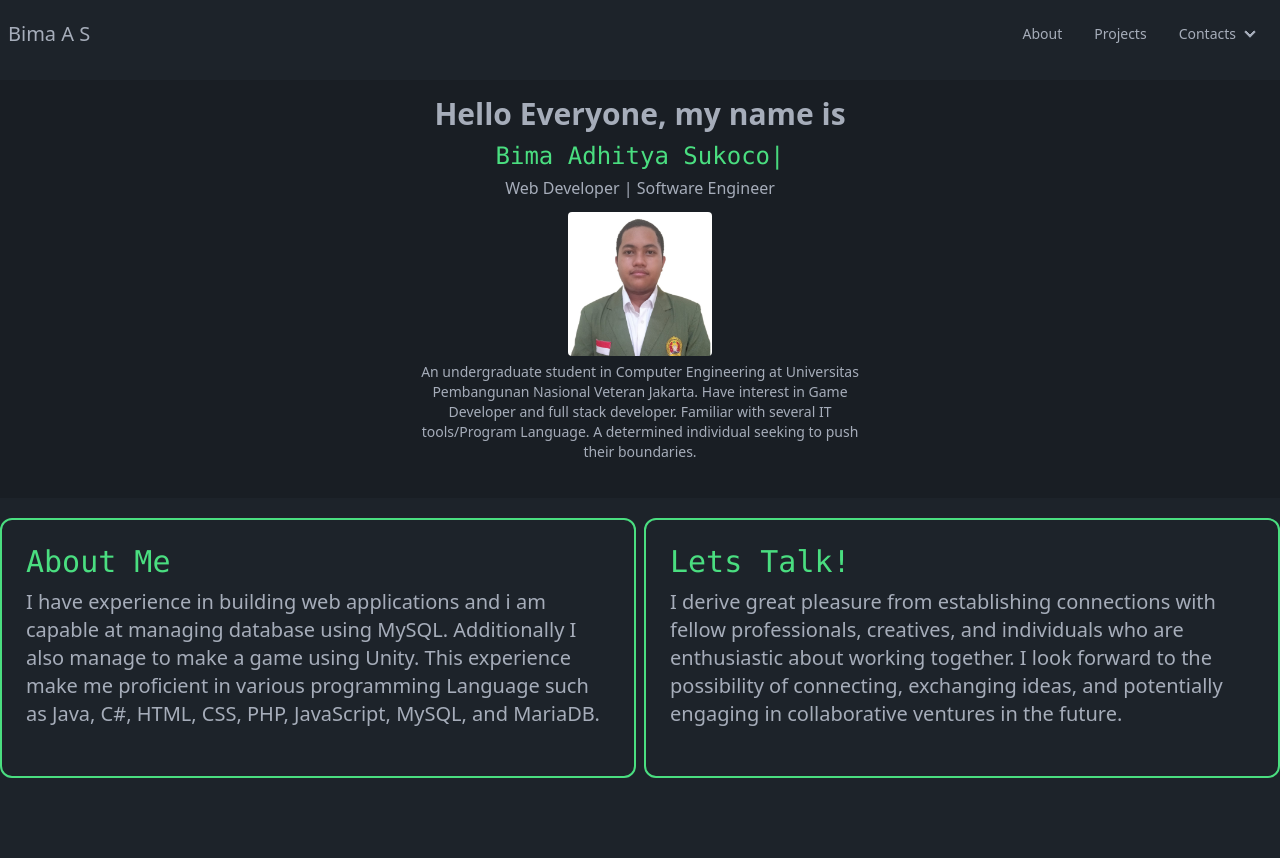
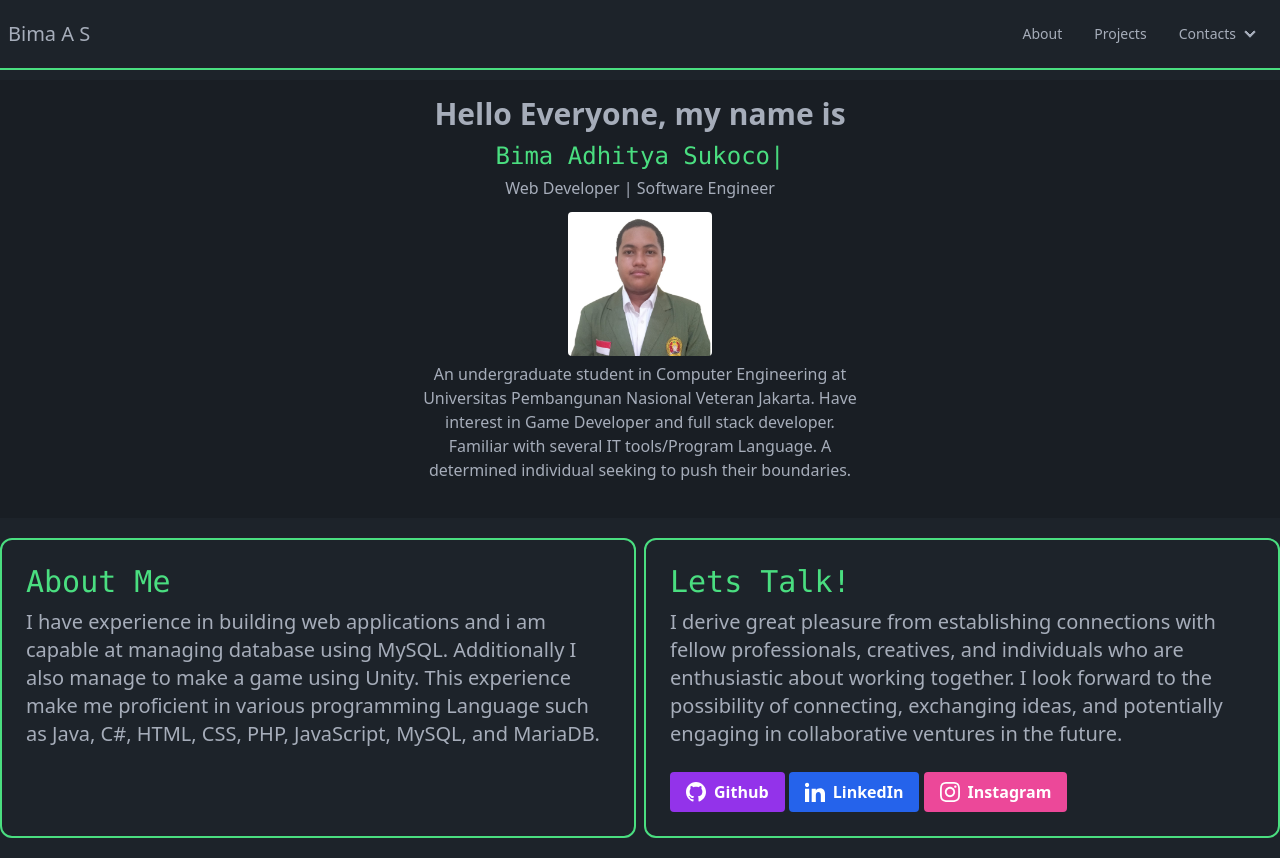
Before and after one commit to BimaAdhityaS/Portofolio, a website: page index.html in a window 1280 px wide. Before the commit the page ends 800 px from the top, so only its background shows below. Drawn offline with nearby package versions, Linux system fonts and the light colour scheme.

Commit message:
Improving Some UI element

```diff
--- a/index.html
+++ b/index.html
@@ -7,31 +7,7 @@
     <link href="/dist/output.css" rel="stylesheet">
 </head>
 
-<!-- <header>
-    <div class="navbar bg-base-100 fixed">
-        <div class="flex-1">
-            <h2 class="text-xl">Bima A S</h2>
-        </div>
-        <div class="flex-none">
-            <ul class="menu menu-horizontal px-1">
-                <li><a>About</a></li>
-                <li><a>Projects</a></li>
-                <li>
-                    <details>
-                        <summary>
-                            Contacts
-                        </summary>
-                        <ul class="bg-base-100">
-                            <li><a>Instagram</a></li>
-                            <li><a>Linkedin</a></li>
-                        </ul>
-                    </details>
-                </li>
-            </ul>
-        </div>
-    </div>
-</header> -->
-<header style="position: fixed; top: 0; left: 0; right: 0; z-index: 999;" class="navbar bg-base-100">
+<header style="position: fixed; top: 0; left: 0; right: 0; z-index: 999;" class="navbar bg-base-100 border-b-green-400 border-b-2">
     <div class="flex-1">
         <h2 class="text-xl">Bima A S</h2>
     </div>
@@ -70,7 +46,7 @@
                         </div>
                     </div>
                 </div>
-                <p class="mb-5 text-sm">
+                <p class="mb-5 text-base">
                     An undergraduate student in Computer Engineering at Universitas Pembangunan Nasional Veteran
                     Jakarta. Have interest in Game Developer and full stack developer. Familiar with several IT
                     tools/Program Language. A determined individual seeking to push their boundaries.
@@ -95,6 +71,29 @@
                     about working together. I look forward to the possibility of connecting,
                     exchanging ideas, and potentially engaging in collaborative ventures in the future.</p><br />
                 <div>
+                    <a href="https://github.com/BimaAdhityaS"
+                        class="bg-purple-600 px-4 py-2 font-semibold text-white inline-flex items-center space-x-2 rounded">
+                        <svg xmlns="http://www.w3.org/2000/svg" class="h-5 w-5" fill="currentColor" viewBox="0 0 24 24">
+                            <path
+                                d="M12 0c-6.626 0-12 5.373-12 12 0 5.302 3.438 9.8 8.207 11.387.599.111.793-.261.793-.577v-2.234c-3.338.726-4.033-1.416-4.033-1.416-.546-1.387-1.333-1.756-1.333-1.756-1.089-.745.083-.729.083-.729 1.205.084 1.839 1.237 1.839 1.237 1.07 1.834 2.807 1.304 3.492.997.107-.775.418-1.305.762-1.604-2.665-.305-5.467-1.334-5.467-5.931 0-1.311.469-2.381 1.236-3.221-.124-.303-.535-1.524.117-3.176 0 0 1.008-.322 3.301 1.23.957-.266 1.983-.399 3.003-.404 1.02.005 2.047.138 3.006.404 2.291-1.552 3.297-1.23 3.297-1.23.653 1.653.242 2.874.118 3.176.77.84 1.235 1.911 1.235 3.221 0 4.609-2.807 5.624-5.479 5.921.43.372.823 1.102.823 2.222v3.293c0 .319.192.694.801.576 4.765-1.589 8.199-6.086 8.199-11.386 0-6.627-5.373-12-12-12z" />
+                        </svg>
+                        <span>Github</span>
+                    </a>
+                    <a href="https://www.linkedin.com/in/bimaadhityas/"
+                        class="bg-blue-600 px-4 py-2 font-semibold text-white inline-flex items-center space-x-2 rounded">
+                        <svg xmlns="http://www.w3.org/2000/svg" class="h-5 w-5" fill="currentColor" viewBox="0 0 24 24">
+                            <path
+                                d="M4.98 3.5c0 1.381-1.11 2.5-2.48 2.5s-2.48-1.119-2.48-2.5c0-1.38 1.11-2.5 2.48-2.5s2.48 1.12 2.48 2.5zm.02 4.5h-5v16h5v-16zm7.982 0h-4.968v16h4.969v-8.399c0-4.67 6.029-5.052 6.029 0v8.399h4.988v-10.131c0-7.88-8.922-7.593-11.018-3.714v-2.155z" />
+                        </svg>
+                        <span>LinkedIn</span>
+                    </a>
+                    <a href="https://www.linkedin.com/in/bimaadhityas/"
+                        class="bg-pink-500 px-4 py-2 font-semibold text-white inline-flex items-center space-x-2 rounded">
+                        <svg xmlns="http://www.w3.org/2000/svg" class="h-5 w-5" fill="currentColor" viewBox="0 0 24 24">
+                            <path d="M12 2.163c3.204 0 3.584.012 4.85.07 3.252.148 4.771 1.691 4.919 4.919.058 1.265.069 1.645.069 4.849 0 3.205-.012 3.584-.069 4.849-.149 3.225-1.664 4.771-4.919 4.919-1.266.058-1.644.07-4.85.07-3.204 0-3.584-.012-4.849-.07-3.26-.149-4.771-1.699-4.919-4.92-.058-1.265-.07-1.644-.07-4.849 0-3.204.013-3.583.07-4.849.149-3.227 1.664-4.771 4.919-4.919 1.266-.057 1.645-.069 4.849-.069zm0-2.163c-3.259 0-3.667.014-4.947.072-4.358.2-6.78 2.618-6.98 6.98-.059 1.281-.073 1.689-.073 4.948 0 3.259.014 3.668.072 4.948.2 4.358 2.618 6.78 6.98 6.98 1.281.058 1.689.072 4.948.072 3.259 0 3.668-.014 4.948-.072 4.354-.2 6.782-2.618 6.979-6.98.059-1.28.073-1.689.073-4.948 0-3.259-.014-3.667-.072-4.947-.196-4.354-2.617-6.78-6.979-6.98-1.281-.059-1.69-.073-4.949-.073zm0 5.838c-3.403 0-6.162 2.759-6.162 6.162s2.759 6.163 6.162 6.163 6.162-2.759 6.162-6.163c0-3.403-2.759-6.162-6.162-6.162zm0 10.162c-2.209 0-4-1.79-4-4 0-2.209 1.791-4 4-4s4 1.791 4 4c0 2.21-1.791 4-4 4zm6.406-11.845c-.796 0-1.441.645-1.441 1.44s.645 1.44 1.441 1.44c.795 0 1.439-.645 1.439-1.44s-.644-1.44-1.439-1.44z" />
+                        </svg>
+                        <span>Instagram</span>
+                    </a>
                 </div>
             </div>
         </div>
```
Also changed, not shown: dist/output.css.
